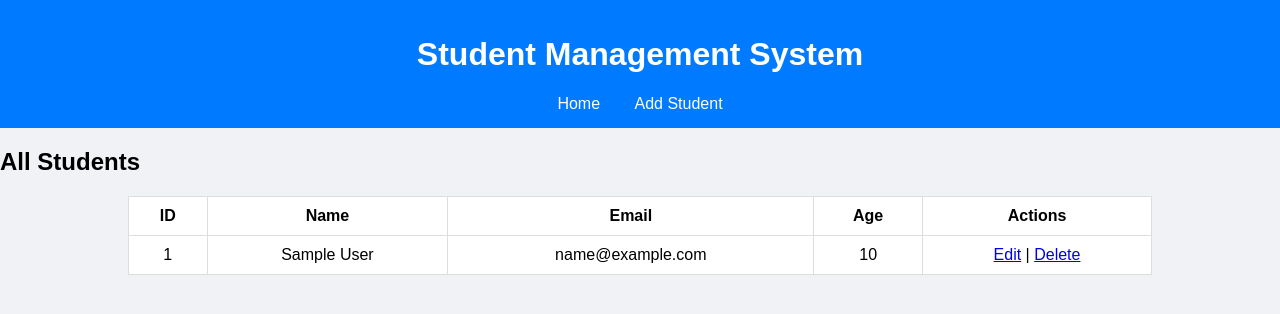
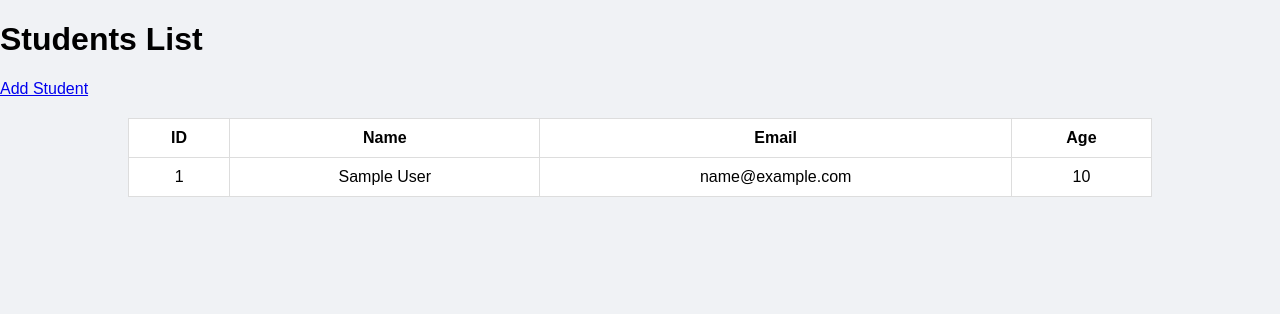
Before and after one commit to UdaySonawane301/Student_Mangement, a Flask app: page / in a window 1280 px wide. Shown: the top 314 px of the page. Run offline with Flask 3, Linux system fonts and the light colour scheme; tables that the repository leaves empty hold one stand-in row (values such as "Sample post").

Commit message:
Update home.html

```diff
--- a/templates/home.html
+++ b/templates/home.html
@@ -1,13 +1,18 @@
-{% extends "base.html" %}
-{% block content %}
-<h2>All Students</h2>
+<!DOCTYPE html>
+<html>
+<head>
+    <title>Students List</title>
+    <link rel="stylesheet" href="{{ url_for('static', filename='style.css') }}">
+</head>
+<body>
+    <h1>Students List</h1>
+    <a href="{{ url_for('add_student') }}">Add Student</a>
     <table>
         <tr>
             <th>ID</th>
             <th>Name</th>
             <th>Email</th>
             <th>Age</th>
-        <th>Actions</th>
         </tr>
         {% for student in students %}
         <tr>
@@ -15,11 +20,8 @@
             <td>{{ student.name }}</td>
             <td>{{ student.email }}</td>
             <td>{{ student.age }}</td>
-        <td>
-            <a href="{{ url_for('edit_student', id=student.id) }}">Edit</a> |
-            <a href="{{ url_for('delete_student', id=student.id) }}" onclick="return confirm('Are you sure?')">Delete</a>
-        </td>
         </tr>
         {% endfor %}
     </table>
-{% endblock %}
+</body>
+</html>
```
Lines whose indentation alone changed are shown as unchanged.
